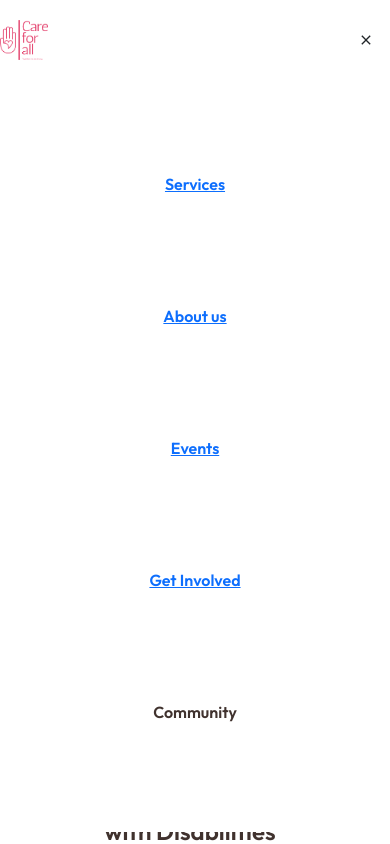
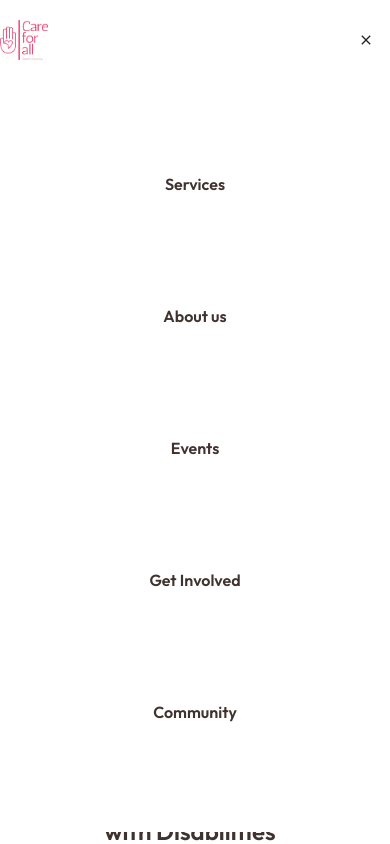
Before and after one commit to Ekpenga9000/careforall-client, a React (Vite) app: page / in a window 390 px wide. Both pictures are taken after a click on the icon 366 px from the left and 40 px from the top of the page. Shown: the top 844 px of the page. Built offline with nearby package versions, Linux system fonts and the light colour scheme.

Commit message:
Style mobile nav bar.

```diff
--- a/src/components/navBar/NavBar.tsx
+++ b/src/components/navBar/NavBar.tsx
@@ -59,10 +59,10 @@ const NavBar: FC = (): ReactElement => {
         </div>
 
        {isSliderActive && <ul className="nav__menu--mobile" ref={slider}>
-          <li className="nav__item--mobile"><Link to={"/services"}>Services</Link></li>
-          <li className="nav__item--mobile"><Link to={"/about"}>About us</Link></li>
-          <li className="nav__item--mobile"><Link to={"/events"}>Events</Link></li>
-          <li className="nav__item--mobile"><Link to={"/careers"}>Get Involved</Link></li>
+          <li className="nav__item--mobile"><Link to={"/services"} className="nav__link">Services</Link></li>
+          <li className="nav__item--mobile"><Link to={"/about"} className="nav__link">About us</Link></li>
+          <li className="nav__item--mobile"><Link to={"/events"} className="nav__link">Events</Link></li>
+          <li className="nav__item--mobile"><Link to={"/careers"} className="nav__link">Get Involved</Link></li>
           <li className="nav__item--mobile">Community</li>
         </ul>}
 
```
